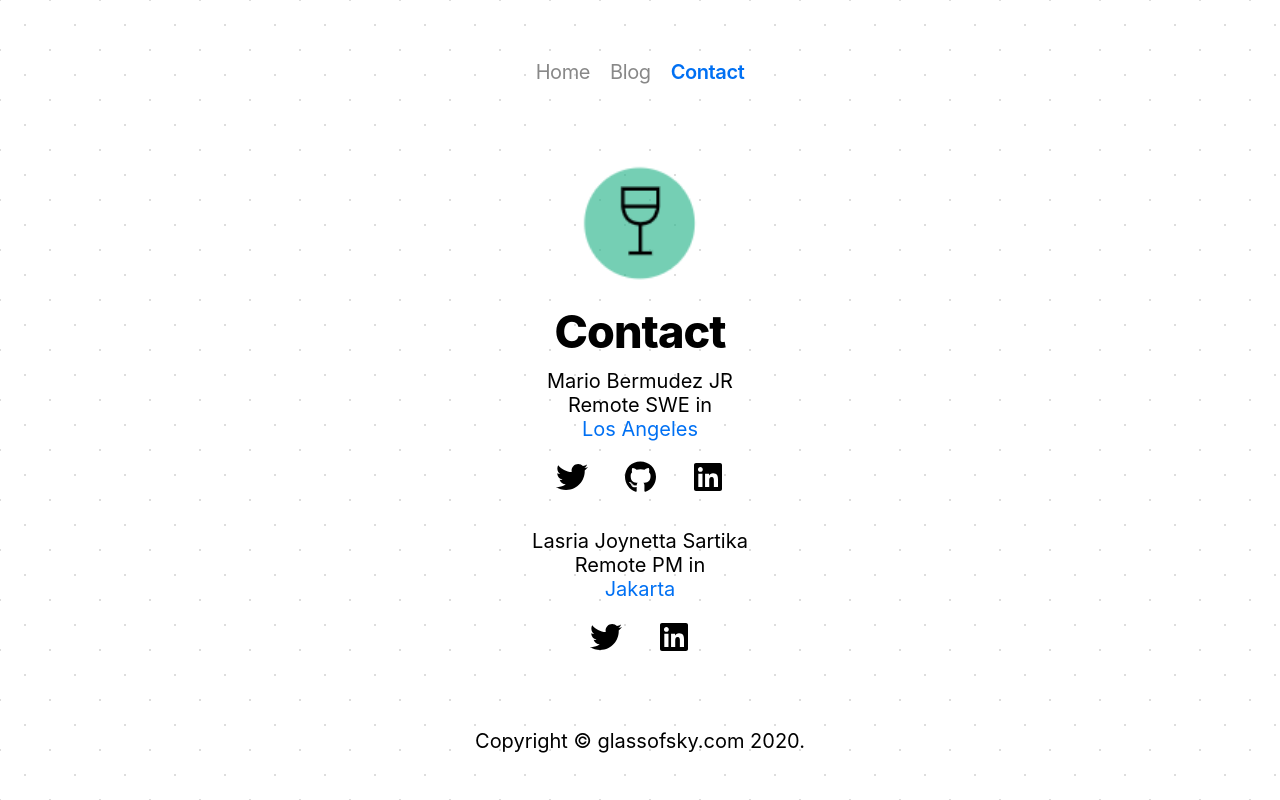
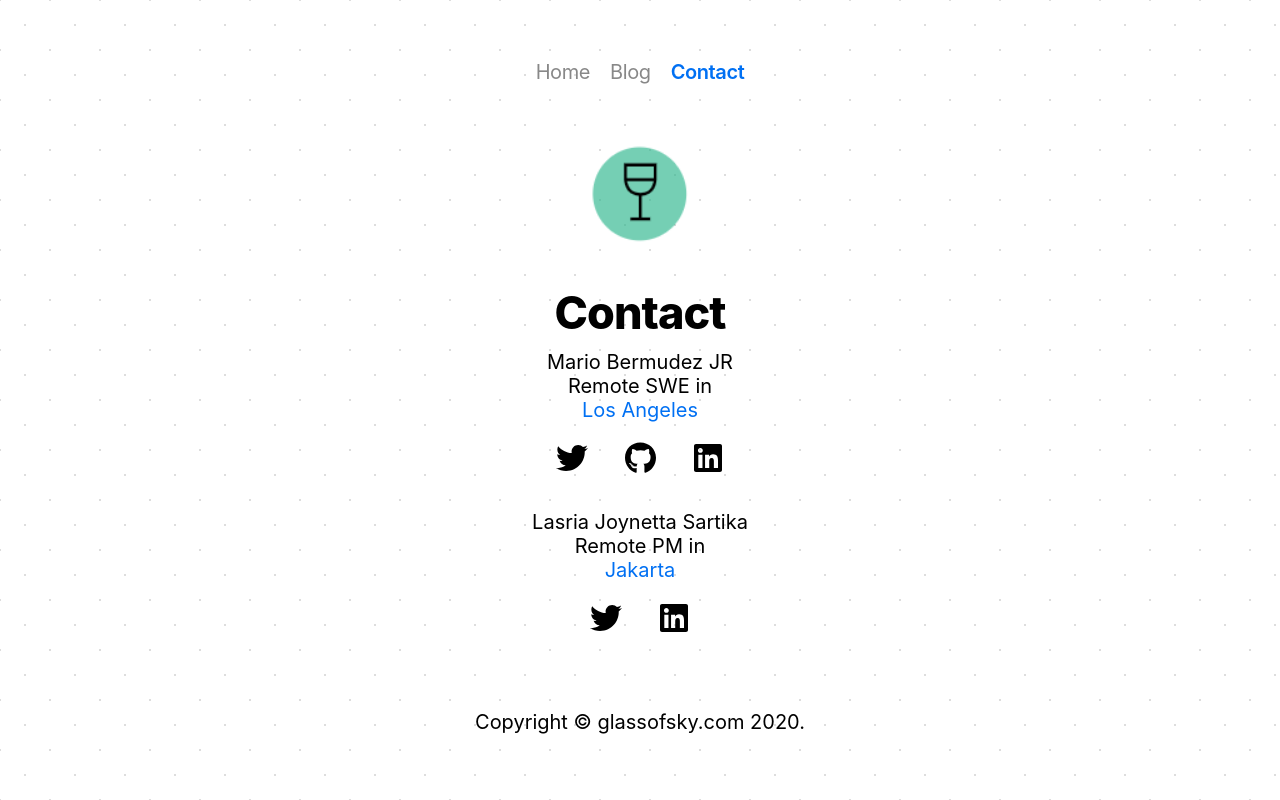
Before and after one commit to mariobermudezjr/glass-of-sky-blog-nextjs-notion, a Next.js app: page /contact in a window 1280 px wide. Built offline with nearby package versions, Linux system fonts and the light colour scheme.

Commit message:
Change contact logo size and spacing to be same as landing page log size

```diff
--- a/src/pages/contact.tsx
+++ b/src/pages/contact.tsx
@@ -44,10 +44,13 @@ export default () => (
   <>
     <Header titlePre="Contact" />
     <div className={sharedStyles.layout}>
-      <div className={contactStyles.avatar}>
-        <img src="/avatar.png" alt="avatar with gos logo" height={60} />
-      </div>
-      <h1 style={{ marginTop: 0 }}>Contact</h1>
+      <img
+        src="/avatar.png"
+        alt="avatar with gos logo"
+        height="100"
+        width="100"
+      />
+      <h1>Contact</h1>
       <div className={contactStyles.name}>Mario Bermudez JR</div>{' '}
       <div className={contactStyles.name}> Remote SWE in </div>
       <div className={contactStyles.nameStyled}>
--- a/src/styles/contact.module.css
+++ b/src/styles/contact.module.css
@@ -18,9 +18,10 @@
 }
 
 .avatar {
+  margin: auto;
+  max-width: 98%;
   display: block;
-  text-align: center;
-  margin: 1rem 0;
+  height: auto;
 }
 
 .avatar img {
```
